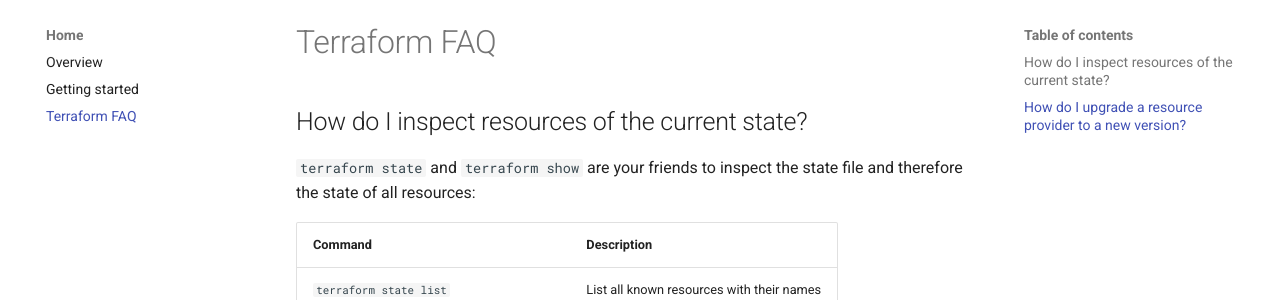
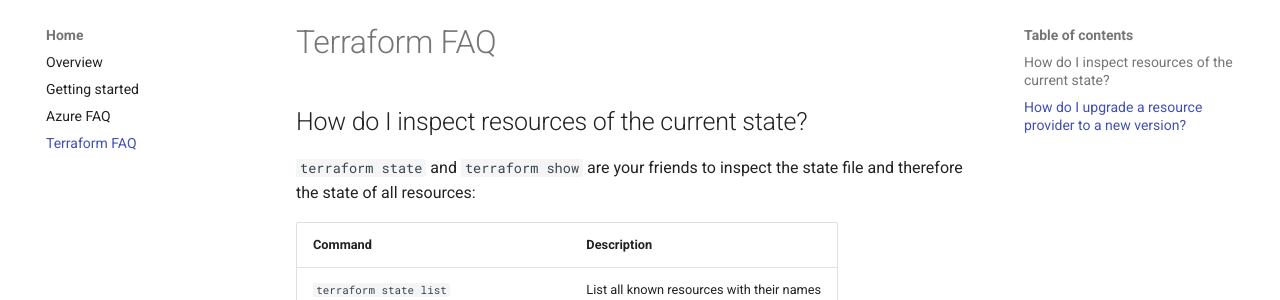
Before and after one commit to mrolli/tfaz-playground, an MkDocs documentation site: the page built from docs/faq_terraform.md, in a window 1280 px wide. Shown: the part 124-424 px from the top of the page. Built offline with MkDocs 1.6.1 and Material for MkDocs 9.7.7, drawn with Linux system fonts in a browser that asks for light colours; comment, search, counter and statistics services are not loaded.

Commit message:
docs: add azure faq

```diff
--- a/mkdocs.yml
+++ b/mkdocs.yml
@@ -8,8 +8,7 @@ repo_name: mrolli/myitjournal
 repo_url: https://github.com/mrolli/tfaz-playground
 
 # Copyright
-copyright: "Copyright &copy; 2021 Michael Rolli<br />This work is licensed under a <a rel=\"license\" href=\"http://creativecommons.org/licenses/by-sa/4.0/\">Creative Commons Attribution-ShareAlike 4.0 International License</a>."
-
+copyright: 'Copyright &copy; 2021 Michael Rolli<br />This work is licensed under a <a rel="license" href="http://creativecommons.org/licenses/by-sa/4.0/">Creative Commons Attribution-ShareAlike 4.0 International License</a>.'
 
 # Configuration
 theme:
@@ -49,7 +48,6 @@ plugins:
   - git-revision-date-localized
   - search
 
-
 markdown_extensions:
   - pymdownx.keys
   - pymdownx.superfences:
@@ -75,6 +73,7 @@ extra_css:
 # Page tree
 nav:
   - "Home":
-    - "Overview": index.md
-    - "Getting started": getting_started.md
-    - "Terraform FAQ": terraform_faq.md
+      - "Overview": index.md
+      - "Getting started": getting_started.md
+      - "Azure FAQ": faq_azure.md
+      - "Terraform FAQ": faq_terraform.md
```
Also changed, not shown: docs/faq_azure.md (added, +8 -0 lines), docs/faq_terraform.md (renamed from docs/terraform_faq.md).
